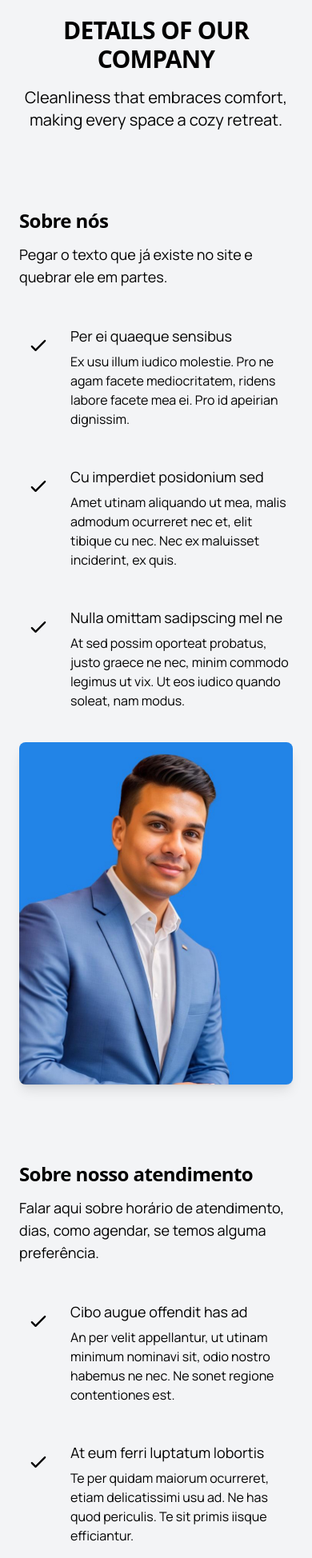
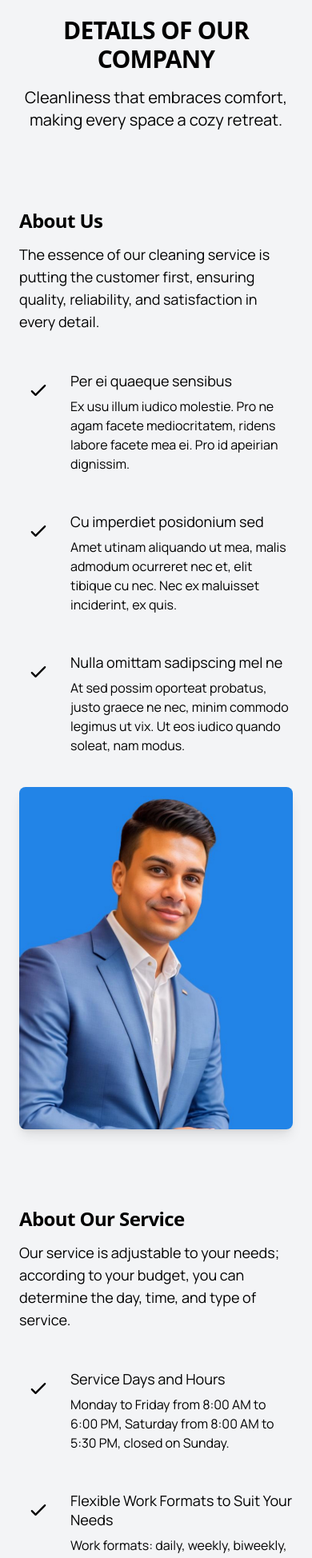
Before and after one commit to Claudio-Silva-Bispo/tm-project-site, a Next.js app: page / in a window 390 px wide. Shown: the part 775-2723 px from the top of the page at 80% size. Built offline with nearby package versions, Linux system fonts and the light colour scheme.

Commit message:
ajuste dos feedbacks e horários de atendimento

```diff
--- a/src/app/components/About.tsx
+++ b/src/app/components/About.tsx
@@ -17,9 +17,9 @@ export default function About(){
 
                         <div>
 
-                            <h3 className="text-2xl font-bold tracking-tight sm:text-6xl ">Sobre nós</h3>
+                            <h3 className="text-2xl font-bold tracking-tight sm:text-6xl ">About Us</h3>
 
-                            <p className="mt-3 text-lg font-manrope">Pegar o texto que já existe no site e quebrar ele em partes.</p>
+                            <p className="mt-3 text-lg font-manrope">The essence of our cleaning service is putting the customer first, ensuring quality, reliability, and satisfaction in every detail.</p>
 
                             <div className="mt-12 space-y-12">
 
@@ -49,6 +49,7 @@ export default function About(){
                                     </div>
 
                                     <div className="ml-4">
+
                                         <h4 className="text-lg font-manrope leading-6 ">Cu imperdiet posidonium sed</h4>
                                         <p className="mt-2 font-manrope">Amet utinam aliquando ut mea, malis admodum ocurreret nec et, elit tibique cu nec. Nec ex maluisset inciderint, ex quis.</p>
                                     </div>
@@ -92,9 +93,9 @@ export default function About(){
 
                             <div className="lg:col-start-2">
 
-                                <h3 className="text-2xl font-bold tracking-tight sm:text-6xl ">Sobre nosso atendimento</h3>
+                                <h3 className="text-2xl font-bold tracking-tight sm:text-6xl ">About Our Service</h3>
 
-                                <p className="mt-3 text-lg font-manrope">Falar aqui sobre horário de atendimento, dias, como agendar, se temos alguma preferência.</p>
+                                <p className="mt-3 text-lg font-manrope">Our service is adjustable to your needs; according to your budget, you can determine the day, time, and type of service.</p>
 
                                 <div className="mt-12 space-y-12">
 
@@ -108,8 +109,8 @@ export default function About(){
                                         </div>
 
                                         <div className="ml-4">
-                                            <h4 className="text-lg font-manrope leading-6 dark:text-gray-900">Cibo augue offendit has ad</h4>
-                                            <p className="mt-2 font-manrope">An per velit appellantur, ut utinam minimum nominavi sit, odio nostro habemus ne nec. Ne sonet regione contentiones est.</p>
+                                            <h4 className="text-lg font-manrope leading-6 dark:text-gray-900">Service Days and Hours</h4>
+                                            <p className="mt-2 font-manrope">Monday to Friday from 8:00 AM to 6:00 PM, Saturday from 8:00 AM to 5:30 PM, closed on Sunday.</p>
                                         </div>
 
                                     </div>
@@ -127,8 +128,8 @@ export default function About(){
 
                                         <div className="ml-4">
 
-                                            <h4 className="text-lg font-manrope leading-6">At eum ferri luptatum lobortis</h4>
-                                            <p className="mt-2 font-manrope">Te per quidam maiorum ocurreret, etiam delicatissimi usu ad. Ne has quod periculis. Te sit primis iisque efficiantur.</p>
+                                            <h4 className="text-lg font-manrope leading-6">Flexible Work Formats to Suit Your Needs</h4>
+                                            <p className="mt-2 font-manrope">Work formats: daily, weekly, biweekly, monthly, or occasional.</p>
 
                                         </div>
                                     </div>
@@ -146,8 +147,8 @@ export default function About(){
 
                                         <div className="ml-4">
 
-                                            <h4 className="text-lg font-manrope leading-6 ">Dicunt verterem evertitur eu sea</h4>
-                                            <p className="mt-2 font-manrope">Audire principes rationibus eam an, autem nominavi luptatum per te. Sumo fabulas vim eu, sonet saperet eleifend ut vix.</p>
+                                            <h4 className="text-lg font-manrope leading-6 ">We serve the cities listed below and surrounding areas.</h4>
+                                            <p className="mt-2 font-manrope">Bellevue, Clyde Hill, Kirkland, Medina, Newcastle, Renton, Yarrow Point, Bothell, Mercer Island, Redmond, Snohomish, Covington, Lywood</p>
 
                                         </div>
 
```
Also changed, not shown: src/app/components/Testimonials.tsx (+10 -10 lines).
